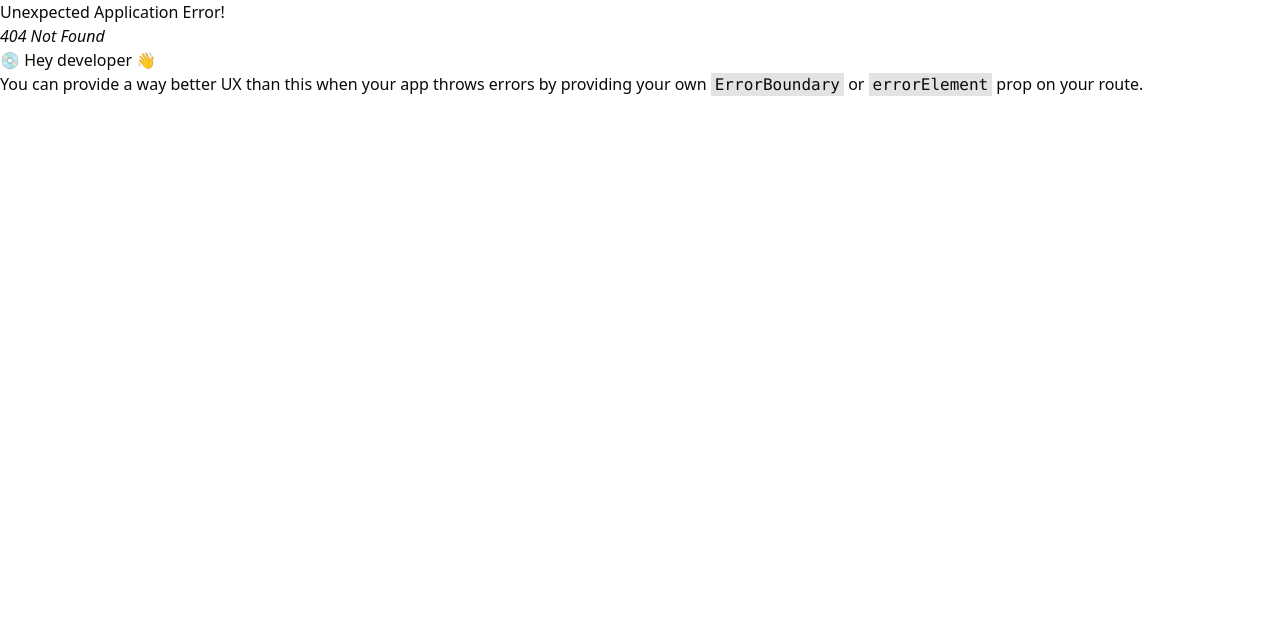
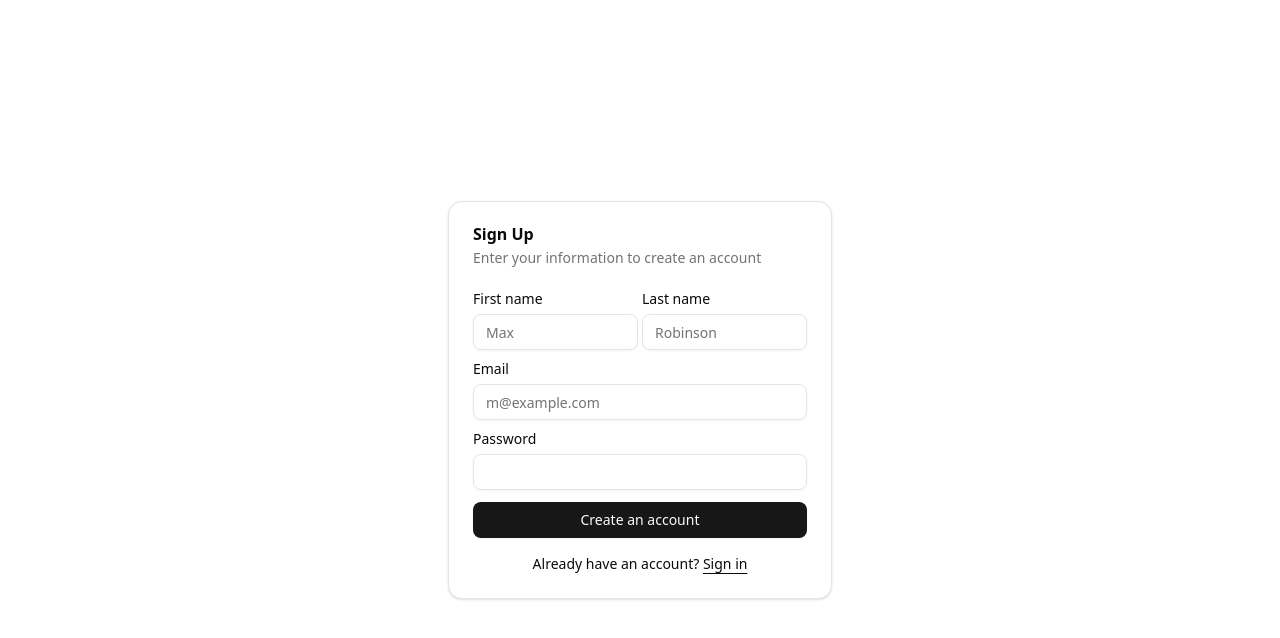
Before and after one commit to shukla-rajneesh/e-library, a React (Vite) app in the folder elib/: page /register in a window 1280 px wide. Before the commit this address had no page. Shown: the top 638 px of the page. Built offline with nearby package versions, Linux system fonts and the light colour scheme.

Commit message:
add register page

```diff
--- a/elib/src/components/login-form.jsx
+++ b/elib/src/components/login-form.jsx
@@ -1,21 +1,19 @@
-import { cn } from "@/lib/utils"
-import { Button } from "@/components/ui/button"
+import { cn } from "@/lib/utils";
+import { Button } from "@/components/ui/button";
 import {
   Card,
   CardContent,
   CardDescription,
   CardHeader,
   CardTitle,
-} from "@/components/ui/card"
-import { Input } from "@/components/ui/input"
-import { Label } from "@/components/ui/label"
+} from "@/components/ui/card";
+import { Input } from "@/components/ui/input";
+import { Label } from "@/components/ui/label";
+import { Link } from "react-router-dom";
 
-export function LoginForm({
-  className,
-  ...props
-}) {
+export function LoginForm({ className, ...props }) {
   return (
-    (<div className={cn("flex flex-col gap-6", className)} {...props}>
+    <div className={cn("flex flex-col gap-6", className)} {...props}>
       <Card>
         <CardHeader>
           <CardTitle>Login to your account</CardTitle>
@@ -28,14 +26,20 @@ export function LoginForm({
             <div className="flex flex-col gap-6">
               <div className="grid gap-3">
                 <Label htmlFor="email">Email</Label>
-                <Input id="email" type="email" placeholder="m@example.com" required />
+                <Input
+                  id="email"
+                  type="email"
+                  placeholder="m@example.com"
+                  required
+                />
               </div>
               <div className="grid gap-3">
                 <div className="flex items-center">
                   <Label htmlFor="password">Password</Label>
                   <a
                     href="#"
-                    className="ml-auto inline-block text-sm underline-offset-4 hover:underline">
+                    className="ml-auto inline-block text-sm underline-offset-4 hover:underline"
+                  >
                     Forgot your password?
                   </a>
                 </div>
@@ -45,20 +49,17 @@ export function LoginForm({
                 <Button type="submit" className="w-full">
                   Login
                 </Button>
-                <Button variant="outline" className="w-full">
-                  Login with Google
-                </Button>
               </div>
             </div>
             <div className="mt-4 text-center text-sm">
               Don&apos;t have an account?{" "}
-              <a href="#" className="underline underline-offset-4">
+              <Link to="/register" className="underline underline-offset-4">
                 Sign up
-              </a>
+              </Link>
             </div>
           </form>
         </CardContent>
       </Card>
-    </div>)
+    </div>
   );
 }
--- /dev/null
+++ b/elib/src/components/register-form.jsx
@@ -0,0 +1,80 @@
+import { cn } from "@/lib/utils";
+import { Button } from "@/components/ui/button";
+import {
+  Card,
+  CardContent,
+  CardDescription,
+  CardHeader,
+  CardTitle,
+} from "@/components/ui/card";
+import { Input } from "@/components/ui/input";
+import { Label } from "@/components/ui/label";
+import { Link } from "react-router-dom";
+
+export function RegisterForm({ className, ...props }) {
+  return (
+    <div className={cn("flex flex-col gap-6", className)} {...props}>
+      <Card>
+        <CardHeader>
+          <CardTitle>Sign Up</CardTitle>
+          <CardDescription>
+            Enter your information to create an account
+          </CardDescription>
+        </CardHeader>
+        <CardContent>
+          <form>
+            <div className="flex flex-col gap-3">
+              <div className="grid gap-2">
+                <div className="flex flex-row gap-1">
+                  <div className="grid gap-2">
+                    <Label htmlFor="first-name">First name</Label>
+                    <Input
+                      id="first-name"
+                      type="text"
+                      placeholder="Max"
+                      required
+                    />
+                  </div>
+                  <div className="grid gap-2">
+                    <Label htmlFor="last-name">Last name</Label>
+                    <Input
+                      id="last-name"
+                      type="text"
+                      placeholder="Robinson"
+                      required
+                    />
+                  </div>
+                </div>
+              </div>
+
+              <div className="grid gap-2">
+                <Label htmlFor="email">Email</Label>
+                <Input
+                  id="email"
+                  type="email"
+                  placeholder="m@example.com"
+                  required
+                />
+              </div>
+              <div className="grid gap-2">
+                <Label htmlFor="password">Password</Label>
+                <Input id="password" type="password" required />
+              </div>
+              <div className="flex flex-col gap-3">
+                <Button type="submit" className="w-full">
+                  Create an account
+                </Button>
+              </div>
+            </div>
+            <div className="mt-4 text-center text-sm">
+              Already have an account?{" "}
+              <Link to="/login" className="underline underline-offset-4">
+                Sign in
+              </Link>
+            </div>
+          </form>
+        </CardContent>
+      </Card>
+    </div>
+  );
+}
--- /dev/null
+++ b/elib/src/pages/Register.jsx
@@ -0,0 +1,13 @@
+import { RegisterForm } from "@/components/register-form";
+
+const Register = () => {
+  return (
+    <div className="flex min-h-svh w-full items-center justify-center p-6 md:p-10">
+      <div className="w-full max-w-sm">
+        <RegisterForm />
+      </div>
+    </div>
+  );
+};
+
+export default Register;
--- a/elib/src/routes/sections.jsx
+++ b/elib/src/routes/sections.jsx
@@ -3,6 +3,7 @@ import { Outlet } from "react-router-dom";
 
 const HomePage = lazy(() => import("@/pages/HomePage"));
 const Login = lazy(() => import("@/pages/Login"));
+const Register = lazy(() => import("@/pages/Register"));
 
 export const routesSection = [
   {
@@ -11,9 +12,8 @@ export const routesSection = [
         <Outlet />
       </Suspense>
     ),
-    children: [
-      { index: true, element: <HomePage /> },
-      { path: "login", element: <Login /> },
-    ],
+    children: [{ index: true, element: <HomePage /> }],
   },
+  { path: "login", element: <Login /> },
+  { path: "register", element: <Register /> },
 ];
```
